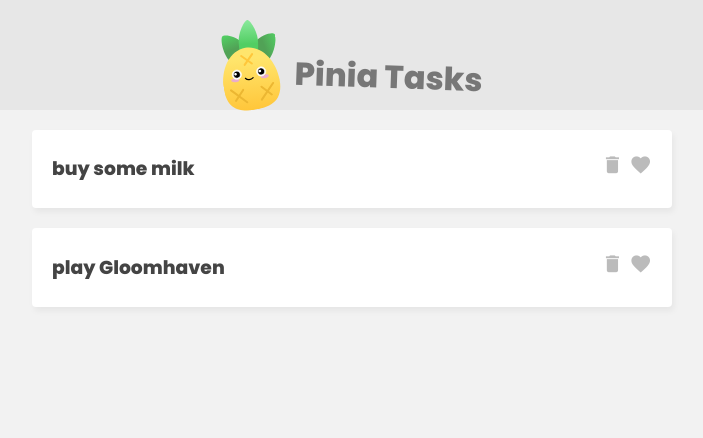
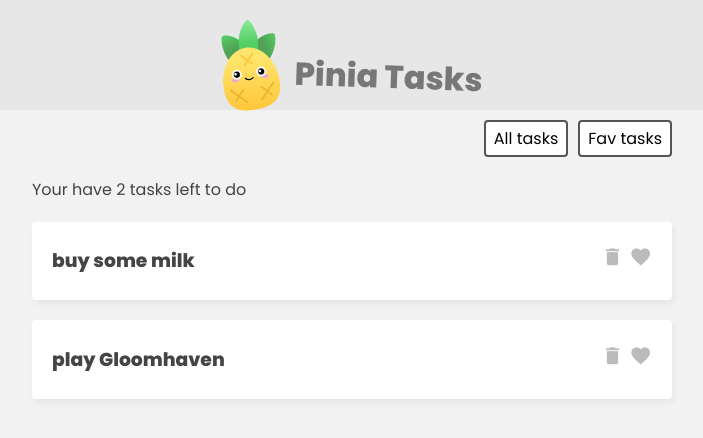
Before and after one commit to cJadsonSantos/pinia-tasks, a Vue app: page / in a window 1280 px wide. Shown: the top 438 px of the page, without its empty margins (288-991 px from the left). Built offline with nearby package versions, Linux system fonts and the light colour scheme.

Commit message:
'change'

```diff
--- a/src/App.vue
+++ b/src/App.vue
@@ -6,9 +6,22 @@
             <h1>Pinia Tasks</h1>
         </header>
 
+        <!-- filter -->
+        <nav class="filter">
+            <button @click="filter = 'all'">All tasks</button>
+            <button @click="filter = 'favs'">Fav tasks</button>
+        </nav>
         <!-- task list-->
-        <div class="task-list">
+        <div class="task-list" v-if="filter === 'all'">
+            <p>Your have {{ taskStore.totalCount }} tasks left to do</p>
             <div v-for="task in taskStore.tasks" :key="task.id">
+                <TaskDetails :task="task"/>
+            </div>
+        </div>
+        <div class="task-list" v-if="filter === 'favs'">
+            <p>Your have {{ taskStore.favCount }} favs left to do</p>
+
+            <div v-for="task in taskStore.favs" :key="task.id">
                 <TaskDetails :task="task"/>
             </div>
         </div>
@@ -18,12 +31,15 @@
 <script>
 import TaskDetails from "@/components/TaskDetails.vue";
 import {useTaskStore} from "@/stores/TaskStore";
+import {ref} from "vue";
 
 export default {
     components: {TaskDetails},
     setup() {
         const taskStore = useTaskStore()
-        return {taskStore}
+
+        const filter = ref('all')
+        return {taskStore, filter}
     }
 }
 </script>
--- a/src/assets/main.css
+++ b/src/assets/main.css
@@ -58,3 +58,20 @@
   cursor: pointer;
   color: #bbb;
 }
+
+/* filter nav */
+.filter {
+  width: 640px;
+  margin: 10px auto;
+  text-align: right;
+}
+.filter button {
+  display: inline-block;
+  margin-left: 10px;
+  background: #fff;
+  border: 2px solid #555;
+  border-radius: 4px;
+  padding: 4px 8px;
+  cursor: pointer;
+  font-size: 1em;
+}
--- a/src/stores/TaskStore.js
+++ b/src/stores/TaskStore.js
@@ -6,5 +6,18 @@
             {id: 1, title: 'buy some milk', isFav: false},
             {id: 2, title: 'play Gloomhaven', isFav: true}
         ],
-    })
+    }),
+    getters: {
+        favs() {
+            return this.tasks.filter(t => t.isFav)
+        },
+        favCount() {
+            return this.tasks.reduce((p, c) => {
+                return c.isFav ? p + 1 : p
+            }, 0)
+        },
+        totalCount: (state) => {
+            return state.tasks.length
+        }
+    }
 })
```
